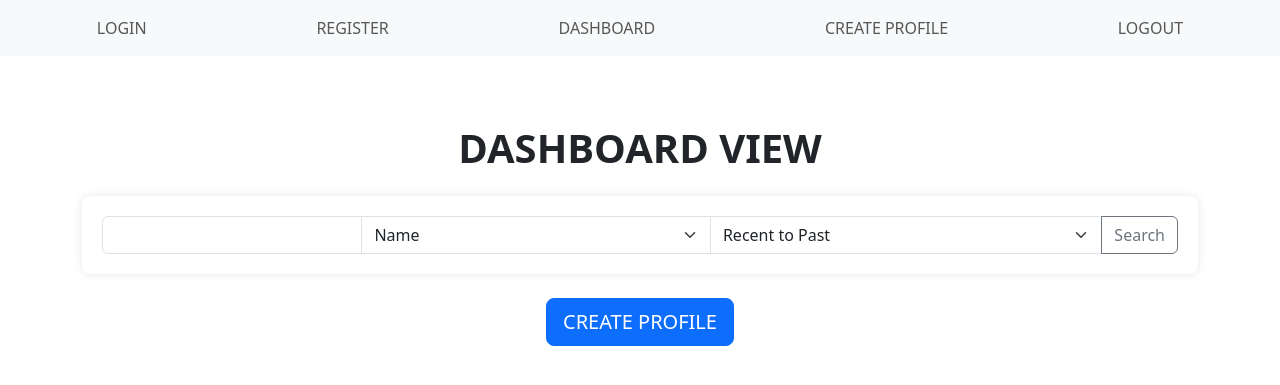
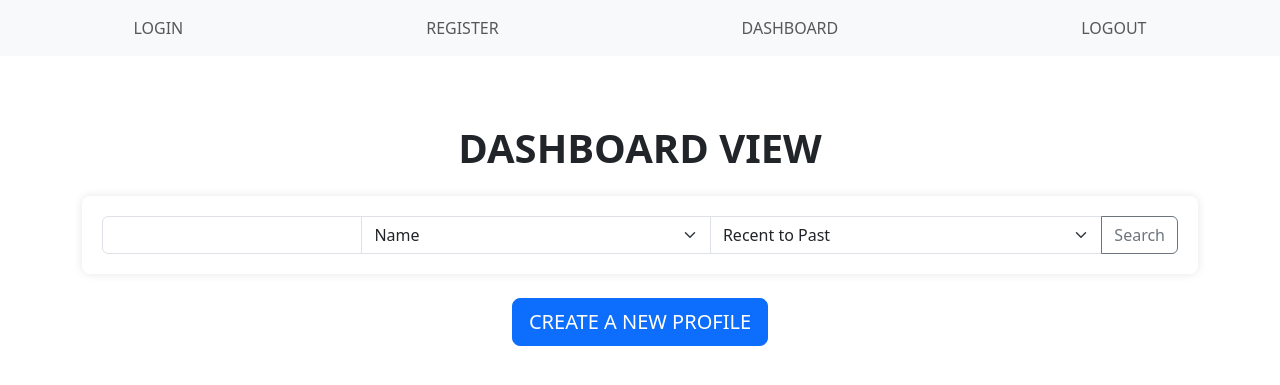
Before and after one commit to abssharma/nomad, a Flask app: template frontend/templates/dashboard.html in a window 1280 px wide. Shown: the top 385 px of the page. Run offline with Flask 2, Linux system fonts and the light colour scheme; the template is opened without the code that fills it, so the values that code supplies are empty.

Commit message:
Update dashboard.html

```diff
--- a/frontend/templates/dashboard.html
+++ b/frontend/templates/dashboard.html
@@ -9,17 +9,11 @@
 <body>
   <nav class="navbar navbar-expand-lg navbar-light bg-light">
       <div class="container-fluid">
-
-          <button class="navbar-toggler" type="button" data-bs-toggle="collapse" data-bs-target="#navbarNav"
-                  aria-controls="navbarNav" aria-expanded="false" aria-label="Toggle navigation">
-            <span class="navbar-toggler-icon"></span>
-          </button>
           <div class="collapse navbar-collapse" id="navbarNav">
               <ul class="navbar-nav w-100 justify-content-around">
                   <li class="nav-item"><a class="nav-link" href="/login">LOGIN</a></li>
                   <li class="nav-item"><a class="nav-link" href="/register">REGISTER</a></li>
                   <li class="nav-item"><a class="nav-link" href="/dashboard">DASHBOARD</a></li>
-                  <li class="nav-item"><a class="nav-link" href="/create-profile">CREATE PROFILE</a></li>
                   <li class="nav-item"><a class="nav-link" href="#" id="logoutLink">LOGOUT</a></li>
               </ul>
           </div>
@@ -49,23 +43,31 @@
 
       <!-- Create Profile Button -->
       <div class="mb-4 text-center">
-          <a href="/create-profile" class="btn btn-primary btn-lg">CREATE PROFILE</a>
+          <a href="/create-profile" class="btn btn-primary btn-lg">CREATE A NEW PROFILE</a>
       </div>
 
+      <!-- Profiles Grid -->
       <div id="profiles" class="row">
           {% for profile in profiles %}
           <div class="col-md-4">
-            <div class="profile-card mb-4">
+            <div class="profile-card text-center" style="min-height: 350px; display: flex; flex-direction: column; justify-content: space-between;">
+              <div>
                 <h4>{{ profile.name }}</h4>
                 <p>Age: {{ profile.age }}</p>
                 <p>Gender: {{ profile.gender }}</p>
                 <p>Location: {{ profile.location }}</p>
                 <p>Description: {{ profile.description }}</p>
+              </div>
+              <div>
                 {% if profile.image_path %}
                   <img src="{{ url_for('static', filename='uploads/' ~ profile.image_path|basename) }}"
-                     alt="Profile Image" style="max-width: 100%;">
+                       alt="Profile Image"
+                       style="width: 250px; height: 250px; object-fit: cover;">
                 {% endif %}
-              <p class="mt-2 text-center"><a href="/profile/{{ profile._id }}" class="btn btn-outline-primary btn-sm">View Details</a></p>
+              </div>
+              <div>
+                <p class="mt-2"><a href="/profile/{{ profile._id }}" class="btn btn-outline-primary btn-sm">View Details</a></p>
+              </div>
             </div>
           </div>
           {% endfor %}
```
Lines whose indentation alone changed are shown as unchanged.
